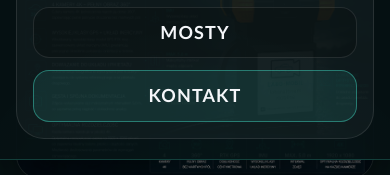
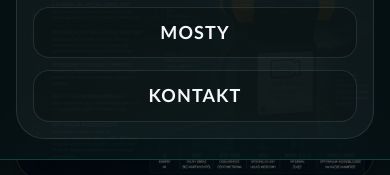
Before and after one commit to jakubosysko-max/labo-mobil, a Next.js app: page / in a window 390 px wide. Both pictures are taken after a click on the button "Otwórz menu". Shown: the part 429-604 px from the top of the page. Built offline with nearby package versions, Linux system fonts and the light colour scheme.

Commit message:
mobile menu + next image optimization

```diff
--- a/app/page.js
+++ b/app/page.js
@@ -119,7 +119,7 @@ export default function Home() {
                     key={section.id}
                     href={`#${section.id}`}
                     onClick={() => setMenuOpen(false)}
-                    className="rounded-2xl border border-white/10 bg-black/20 px-4 py-3 text-center text-sm font-bold uppercase tracking-[0.08em] text-slate-100 transition active:scale-[0.96] active:border-teal-300 active:bg-teal-400 active:text-slate-950 hover:border-teal-300/50 hover:bg-teal-300/10 hover:text-teal-300"
+                    className="rounded-2xl border border-white/10 bg-black/20 px-4 py-3 text-center text-sm font-bold uppercase tracking-[0.08em] text-slate-100 transition hover:border-teal-300/60 hover:bg-teal-400/20 hover:text-teal-300 active:scale-[0.96] active:border-teal-300 active:bg-teal-400 active:text-slate-950"
                   >
                     {section.label}
                   </a>
@@ -128,7 +128,7 @@ export default function Home() {
                 <a
                   href="#kontakt"
                   onClick={() => setMenuOpen(false)}
-                  className="rounded-2xl border border-teal-300/40 bg-teal-300/10 px-4 py-3 text-center text-sm font-bold uppercase tracking-[0.08em] text-teal-300 transition active:scale-[0.96] active:bg-teal-400 active:text-slate-950 hover:bg-teal-300 hover:text-slate-950"
+                  className="rounded-2xl border border-white/10 bg-black/20 px-4 py-3 text-center text-sm font-bold uppercase tracking-[0.08em] text-slate-100 transition hover:border-teal-300/60 hover:bg-teal-400/20 hover:text-teal-300 active:scale-[0.96] active:border-teal-300 active:bg-teal-400 active:text-slate-950"
                 >
                   Kontakt
                 </a>
```
